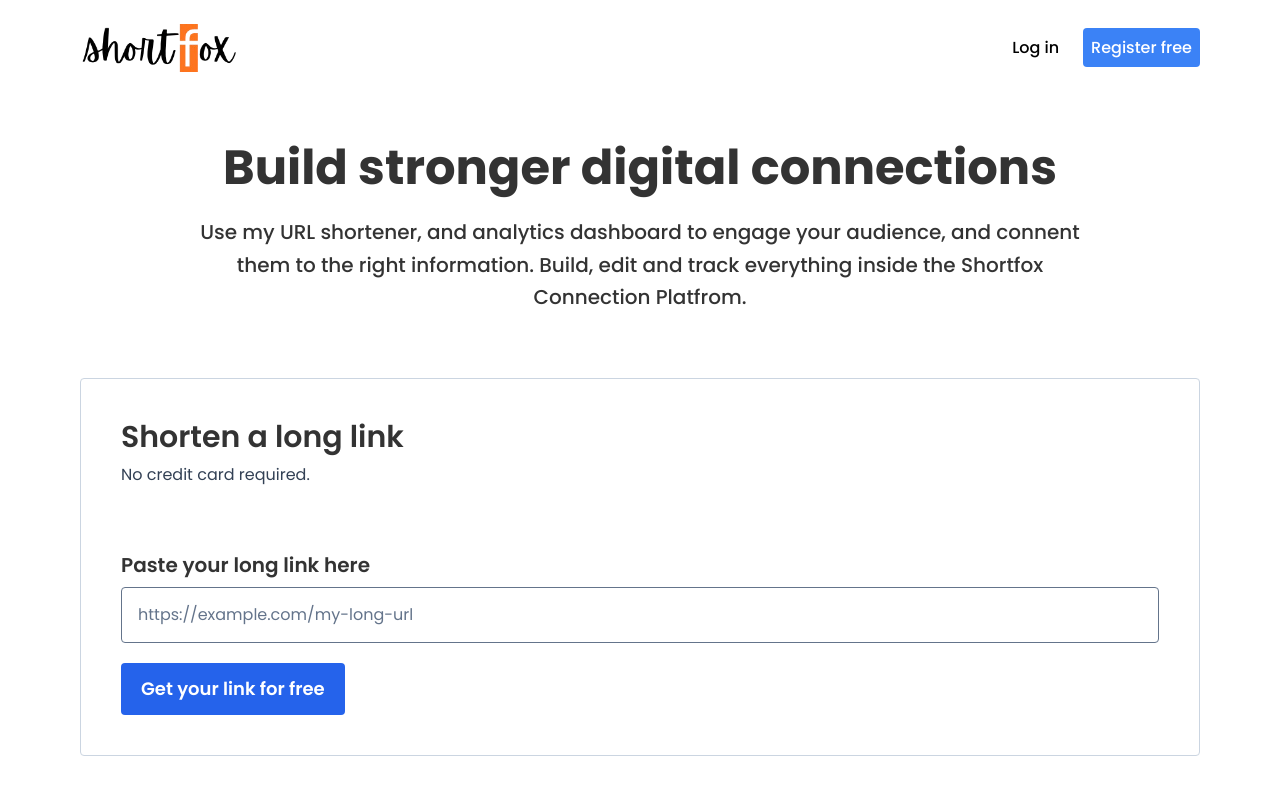
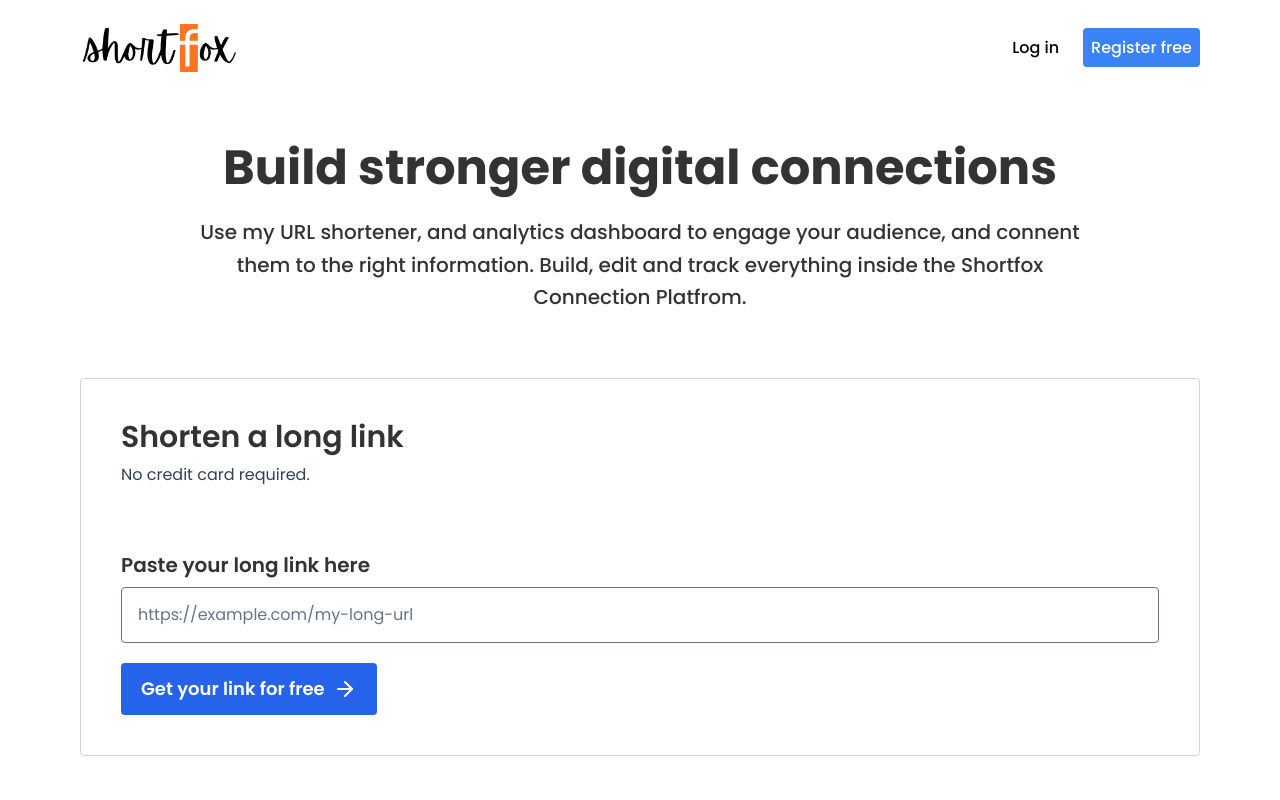
Before and after one commit to rajm-dv/shortfox-frontend, a React (Vite) app: page / in a window 1280 px wide. Shown: the top 800 px of the page. Built offline with nearby package versions, Linux system fonts and the light colour scheme.

Commit message:
update home page button

```diff
--- a/src/pages/Home.tsx
+++ b/src/pages/Home.tsx
@@ -1,3 +1,4 @@
+import { ArrowRight } from "lucide-react";
 import Footer from "../components/Footer";
 import Navbar from "../components/Navbar";
 
@@ -29,8 +30,9 @@ const Home = () => {
             className="border border-slate-500 rounded w-full my-2 h-14 px-4 placeholder:text-slate-500"
             placeholder="https://example.com/my-long-url"
           />
-          <button className="text-lg font-semibold rounded text-white bg-blue-600 hover:bg-blue-800 py-3 px-5 mt-3">
+          <button className="text-lg font-semibold rounded text-white bg-blue-600 hover:bg-blue-800 py-3 px-5 mt-3 flex items-center">
             Get your link for free
+            <ArrowRight className="ml-2" />
           </button>
         </div>
       </main>
```
